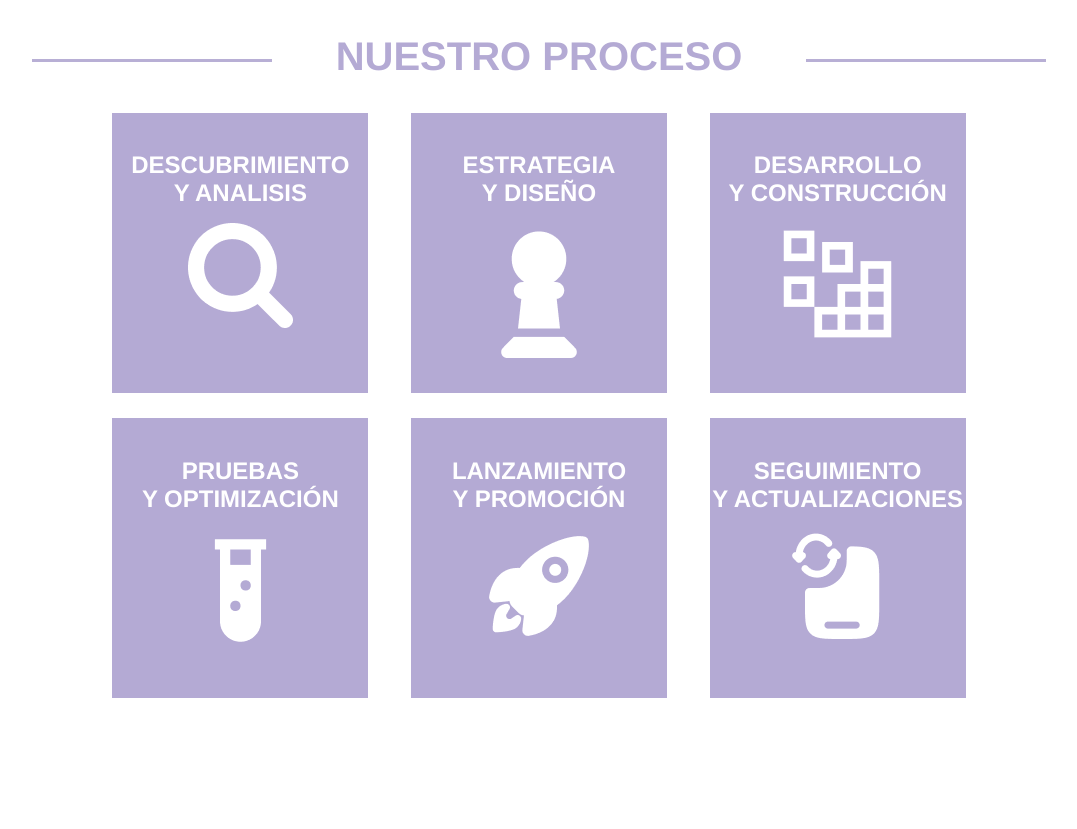
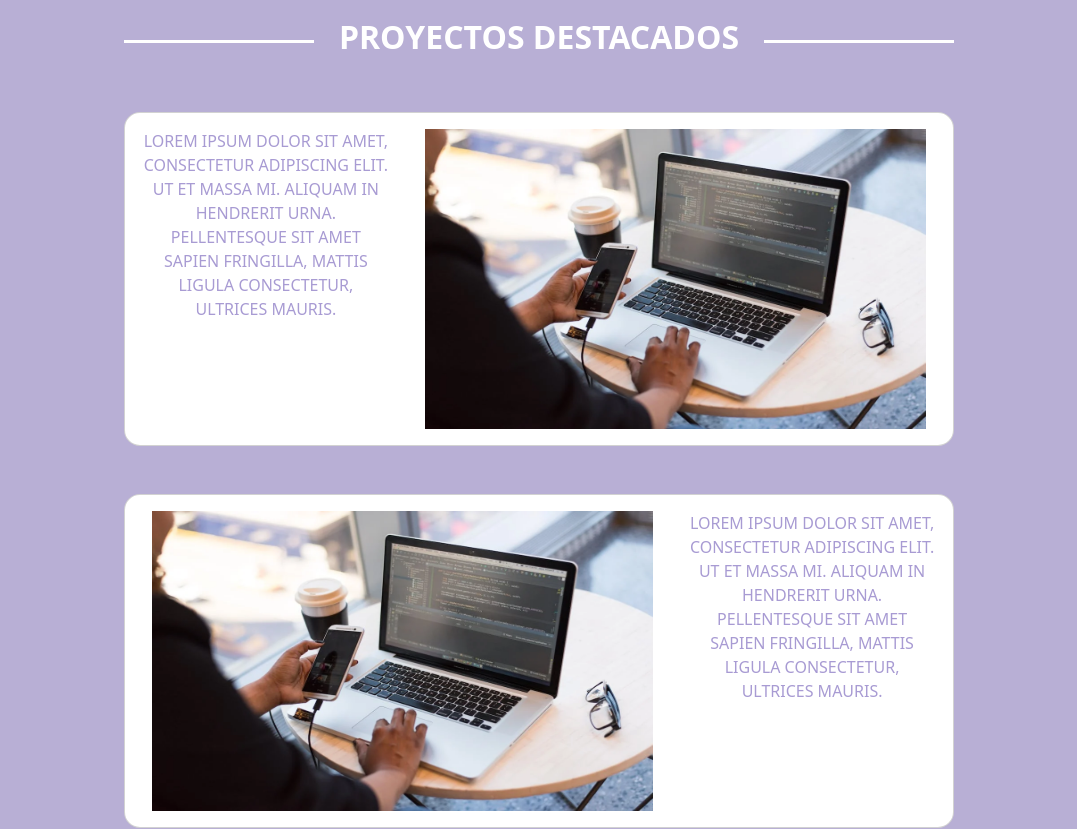
Before and after one commit to PochiTama-dev/Pochitama.site2.0, a React (Vite) app: page / in a window 1280 px wide. Shown: the part 5140-5969 px from the top of the page, without its empty margins (101-1178 px from the left). Built offline with nearby package versions, Linux system fonts and the light colour scheme.

Commit message:
view projects

```diff
--- a/src/Themes/Base/custom.scss
+++ b/src/Themes/Base/custom.scss
@@ -222,6 +222,16 @@ $utilities: (
       quaternary: $tertiary,
     )
   ),
+  "text": (
+    property: color,
+    class: text,
+    values: (
+      primary: $secondary,
+      secondary: $primary,
+      tertiary: $tertiary,
+      quaternary: $quaternary,
+    )
+  )
 );
 
 
--- /dev/null
+++ b/src/components/Projects/Projects.jsx
@@ -0,0 +1,112 @@
+import { Button, Card, Container, Col, Row } from "react-bootstrap";
+import "./projects.css";
+import projectImage from "../../assets/proyect-example.png";
+
+function Projects() {
+  return (
+    <div className="project_container">
+      <Container fluid className="bg-primary py-5">
+        <Row className="justify-content-center text-center mb-5">
+          <Col
+            xs={3}
+            md={2}
+            className="d-flex flex-column justify-content-center"
+          >
+            <div className="bg-white h-3px"></div>
+          </Col>
+          <Col
+            xs={6}
+            md={7}
+            lg={6}
+            xl={4}
+            className="d-flex flex-column justify-content-center"
+          >
+            <h2 className="text-white text-uppercase fw-bolder">
+              Proyectos Destacados
+            </h2>
+          </Col>
+          <Col
+            xs={3}
+            md={2}
+            className="d-flex flex-column justify-content-center"
+          >
+            <div className="bg-white h-3px"></div>
+          </Col>
+        </Row>
+
+        <Row className="justify-content-center text-center my-5">
+          <Col
+            xs={10}
+            md={8}
+            className="d-flex flex-column justify-content-center mb-5"
+          >
+            <Card className="project_card card_hover">
+              <Card.Body>
+                <Row>
+                  <Col md={4}>
+                    <p className="text-primary text-uppercase">
+                      Lorem ipsum dolor sit amet, consectetur adipiscing elit.
+                      Ut et massa mi. Aliquam in hendrerit urna. Pellentesque
+                      sit amet sapien fringilla, mattis ligula consectetur,
+                      ultrices mauris.
+                    </p>
+                  </Col>
+                  <Col md={8}>
+                    <img
+                      src={projectImage}
+                      alt="Proyecto 1"
+                      className="img-fluid text-center"
+                      style={{ height: "300px", width: "96%" }}
+                    />
+                  </Col>
+                </Row>
+              </Card.Body>
+            </Card>
+          </Col>
+
+          <Col
+            xs={9}
+            md={8}
+            className="d-flex flex-column justify-content-center"
+          >
+            <Card className="project_card card_hover">
+              <Card.Body>
+                <Row>
+                  <Col md={8}>
+                    <img
+                      src={projectImage}
+                      alt="Proyecto 2"
+                      className="img-fluid text-center"
+                      style={{ height: "300px", width: "96%" }}
+                    />
+                  </Col>
+                  <Col md={4}>
+                    <p className="text-primary text-uppercase">
+                      Lorem ipsum dolor sit amet, consectetur adipiscing elit.
+                      Ut et massa mi. Aliquam in hendrerit urna. Pellentesque
+                      sit amet sapien fringilla, mattis ligula consectetur,
+                      ultrices mauris.
+                    </p>
+                  </Col>
+                </Row>
+              </Card.Body>
+            </Card>
+          </Col>
+        </Row>
+
+        <Row className="justify-content-center text-center my-5">
+          <Col md={4}>
+            <Button
+              variant="tertiary"
+              className="rounded-pill fw-bolder text-white text-uppercase text-center bg-primary px-5 border-radius btn rounded button_projects_hover"
+            >
+              Ver Mas Proyectos
+            </Button>
+          </Col>
+        </Row>
+      </Container>
+    </div>
+  );
+}
+
+export default Projects;
--- /dev/null
+++ b/src/components/Projects/projects.css
@@ -0,0 +1,3 @@
+.project_container .project_card {
+    border-radius: 1rem;
+}
--- a/src/pages/Home/Home.jsx
+++ b/src/pages/Home/Home.jsx
@@ -1,7 +1,7 @@
-import React from "react";
 import Beneficios from "../../components/Home/Beneficios/Beneficios";
 import Cta from "../../components/cta/Cta";
 import Slider from "../../components/Slider/Slider";
+import Projects from '../../components/Projects/Projects';
 import Process from "../../components/Process/Process";
 import Approach from "../../components/Approach/Approach";
 
@@ -11,6 +11,7 @@ const Home = () => {
       <Cta />
       <Beneficios />;
       <Slider />
+      <Projects />
       <Process />
       <Approach />
     </>
```
